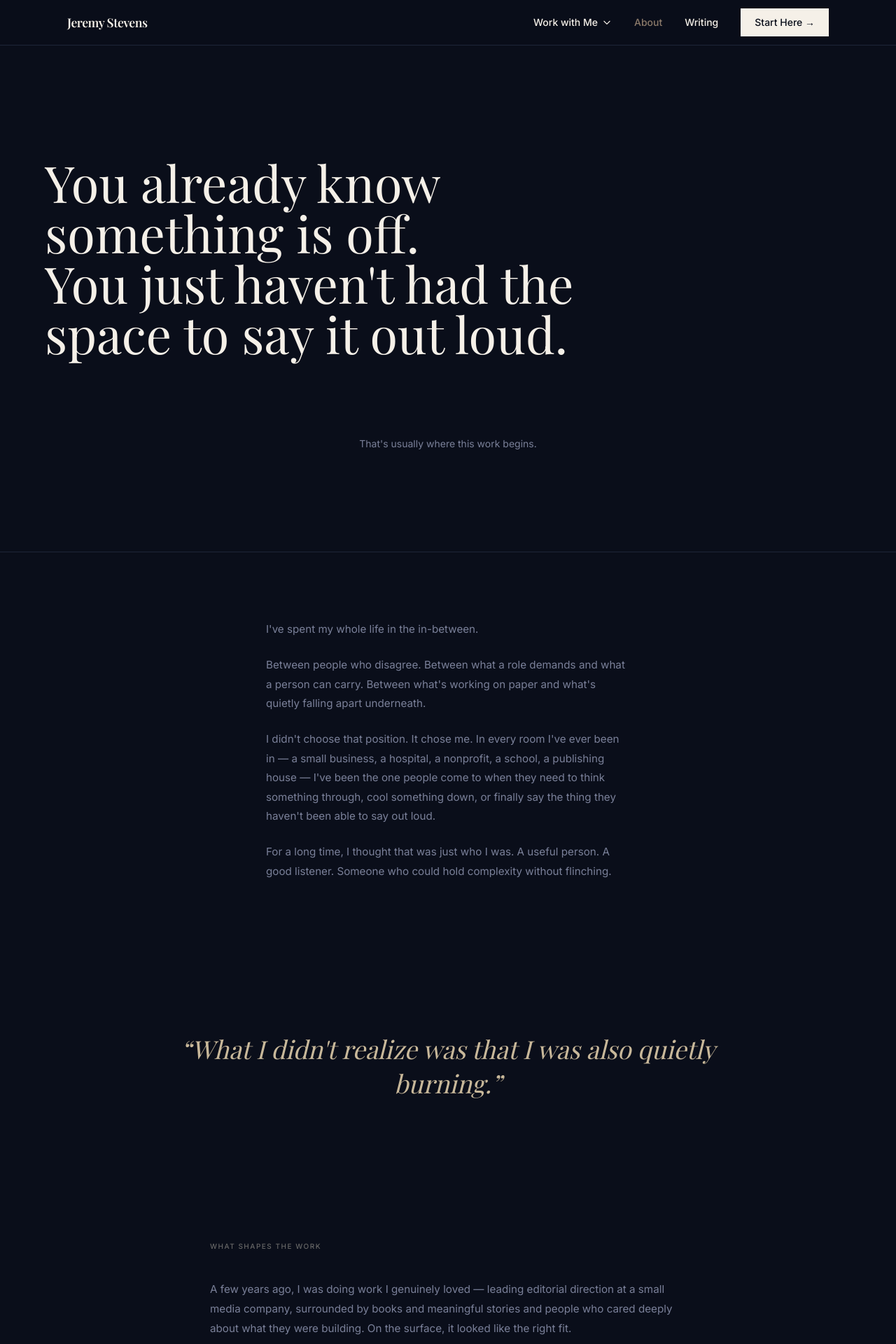
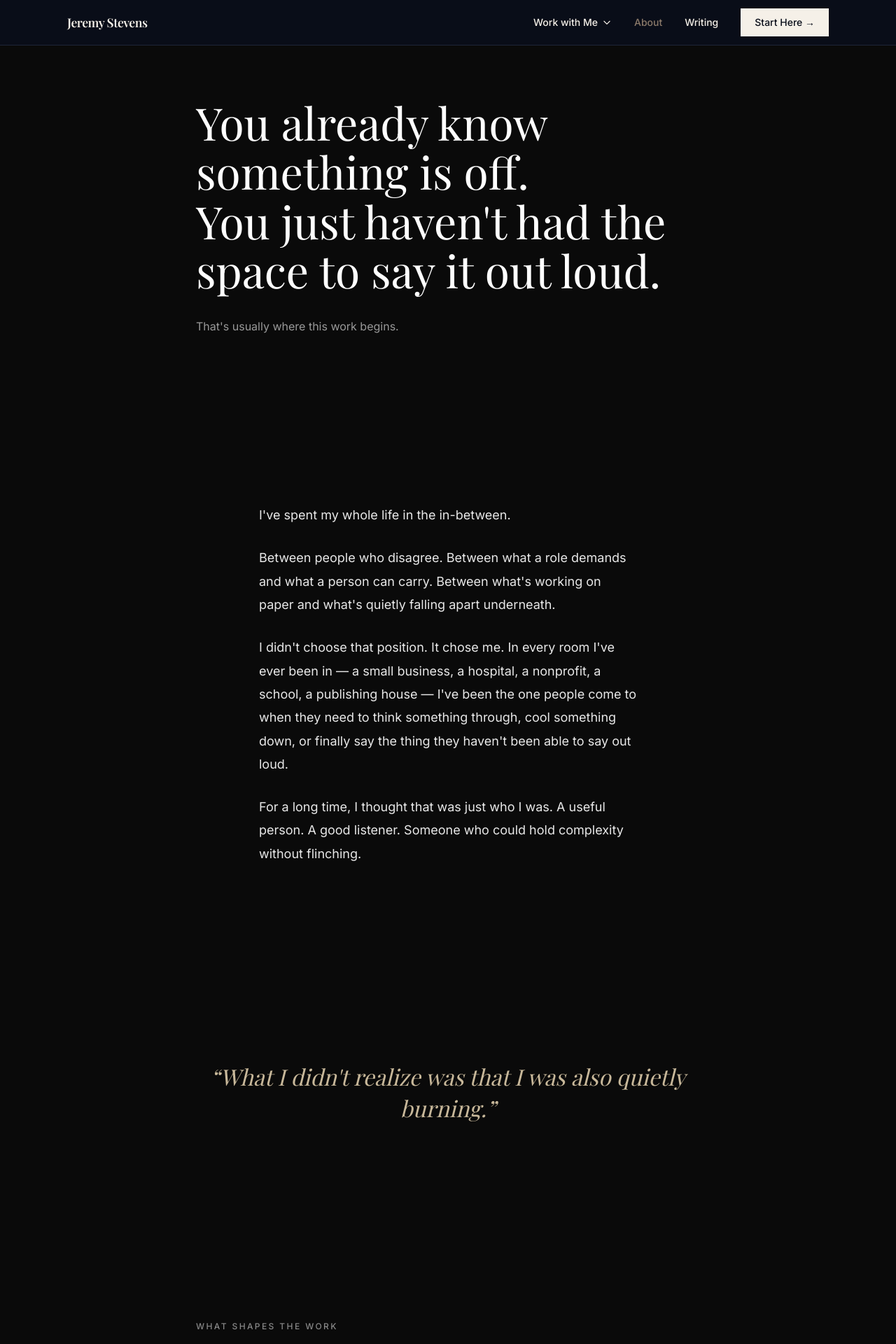
Before and after one commit to jskroening-afk/my-site, a Next.js app: page /about in a window 1280 px wide. Shown: the top 1920 px of the page at 70% size. Built offline with nearby package versions, Linux system fonts and the light colour scheme; a web font is replaced by a local one.

Commit message:
about page design system

```diff
--- a/app/(site)/about/page.tsx
+++ b/app/(site)/about/page.tsx
@@ -7,33 +7,71 @@ export const metadata: Metadata = {
     '1:1 coaching for founders and leaders in seasons of tension, transition, and lonely decision-making.',
 }
 
+const sectionStyle = {
+  paddingTop: '120px',
+  paddingBottom: '120px',
+}
+
+const prose: React.CSSProperties = {
+  maxWidth: '720px',
+  marginLeft: 'auto',
+  marginRight: 'auto',
+  fontSize: '1.125rem',
+  lineHeight: '1.85',
+  color: '#e8e8e8',
+  display: 'flex',
+  flexDirection: 'column',
+  gap: '28px',
+}
+
+const label: React.CSSProperties = {
+  fontSize: '0.75rem',
+  letterSpacing: '0.2em',
+  textTransform: 'uppercase',
+  color: '#888888',
+  fontWeight: 500,
+}
+
 export default function AboutPage() {
   return (
-    <>
-      {/* ── Section 1: Hero ── */}
-      <section className="px-6 lg:px-8 pt-48 pb-16 lg:pt-56 lg:pb-20">
-        <div className="max-w-6xl mx-auto">
-          <h1 className="font-serif text-5xl md:text-6xl lg:text-[4.5rem] font-normal leading-[1.1] text-[#f5f0e8] max-w-4xl">
+    <div style={{ backgroundColor: '#0a0a0a', minHeight: '100vh' }}>
+
+      {/* ── Hero ── */}
+      <section
+        className="px-6 lg:px-8"
+        style={{ paddingTop: '140px', paddingBottom: '120px' }}
+      >
+        <div style={{ maxWidth: '720px', marginLeft: 'auto', marginRight: 'auto' }}>
+          <h1
+            className="font-serif font-normal text-white"
+            style={{ fontSize: 'clamp(2.5rem, 5vw, 4rem)', lineHeight: '1.1' }}
+          >
             You already know something is off.<br />
             You just haven&apos;t had the space to say it out loud.
           </h1>
-        </div>
-      </section>
-
-      {/* ── Hero subline ── */}
-      <section className="px-6 lg:px-8 pb-28 lg:pb-36">
-        <div className="max-w-6xl mx-auto">
-          <p className="text-sm text-[#7a8099] text-center mt-8">
+          <p
+            className="mt-8"
+            style={{ fontSize: '1rem', color: '#999999', lineHeight: '1.6' }}
+          >
             That&apos;s usually where this work begins.
           </p>
         </div>
       </section>
 
-      {/* ── Section 2: Narrow prose ── */}
-      <section className="px-6 lg:px-8 py-20 lg:py-24 border-t border-[#1e2538]">
+      {/* ── Narrow prose ── */}
+      <section className="px-6 lg:px-8" style={sectionStyle}>
         <div
-          className="mx-auto space-y-6 text-[#7a8099] text-[0.95rem]"
-          style={{ maxWidth: '520px', lineHeight: '1.8' }}
+          style={{
+            maxWidth: '540px',
+            marginLeft: 'auto',
+            marginRight: 'auto',
+            fontSize: '1.125rem',
+            lineHeight: '1.85',
+            color: '#e8e8e8',
+            display: 'flex',
+            flexDirection: 'column',
+            gap: '28px',
+          }}
         >
           <p>I&apos;ve spent my whole life in the in-between.</p>
           <p>
@@ -53,42 +91,33 @@ export default function AboutPage() {
         </div>
       </section>
 
-      {/* ── Section 3: Pull quote ── */}
-      <section className="px-6 lg:px-8" style={{ paddingTop: '120px', paddingBottom: '120px' }}>
-        <div className="max-w-3xl mx-auto text-center">
+      {/* ── Pull quote ── */}
+      <section
+        className="px-6 lg:px-8"
+        style={{ paddingTop: '160px', paddingBottom: '160px' }}
+      >
+        <div
+          style={{ maxWidth: '800px', marginLeft: 'auto', marginRight: 'auto', textAlign: 'center' }}
+        >
           <p
-            className="font-serif font-normal italic leading-snug"
-            style={{ fontSize: '2.25rem', color: '#C8B89A' }}
+            className="font-serif font-normal italic"
+            style={{ fontSize: 'clamp(1.5rem, 3vw, 2rem)', lineHeight: '1.4', color: '#C8B89A' }}
           >
             &ldquo;What I didn&apos;t realize was that I was also quietly burning.&rdquo;
           </p>
         </div>
       </section>
 
-      {/* ── Section 4: Label — "What shapes the work" ── */}
-      <section className="px-6 lg:px-8" style={{ marginTop: '80px', paddingBottom: '40px' }}>
-        <div className="max-w-[680px] mx-auto">
-          <p
-            className="font-medium"
-            style={{
-              fontSize: '10px',
-              letterSpacing: '0.15em',
-              textTransform: 'uppercase',
-              color: '#666666',
-            }}
-          >
-            What shapes the work
-          </p>
+      {/* ── Label: What shapes the work ── */}
+      <section className="px-6 lg:px-8" style={{ paddingTop: '120px', paddingBottom: '40px' }}>
+        <div style={{ maxWidth: '720px', marginLeft: 'auto', marginRight: 'auto' }}>
+          <p style={label}>What shapes the work</p>
         </div>
       </section>
 
-      {/* ── Section 5: Body prose ── */}
-      <section className="px-6 lg:px-8 pb-24 lg:pb-32">
-        <div
-          className="mx-auto text-[#7a8099] text-[0.95rem]"
-          style={{ maxWidth: '680px', lineHeight: '1.85' }}
-        >
-          <div style={{ display: 'flex', flexDirection: 'column', gap: '28px' }}>
+      {/* ── Body prose ── */}
+      <section className="px-6 lg:px-8" style={{ paddingBottom: '120px' }}>
+        <div style={prose}>
           <p>
             A few years ago, I was doing work I genuinely loved &mdash; leading editorial direction
             at a small media company, surrounded by books and meaningful stories and people who
@@ -129,33 +158,18 @@ export default function AboutPage() {
             mind, spirit, and the particular pressures of the world you&apos;re living in.
           </p>
         </div>
+      </section>
+
+      {/* ── Label: A few things worth sharing ── */}
+      <section className="px-6 lg:px-8" style={{ paddingTop: '120px', paddingBottom: '40px' }}>
+        <div style={{ maxWidth: '720px', marginLeft: 'auto', marginRight: 'auto' }}>
+          <p style={label}>A few things worth sharing</p>
         </div>
       </section>
 
-      {/* ── Section 6: Label — "A few things worth sharing" ── */}
-      <section className="px-6 lg:px-8" style={{ marginTop: '80px', paddingBottom: '40px' }}>
-        <div className="max-w-[680px] mx-auto">
-          <p
-            className="font-medium"
-            style={{
-              fontSize: '10px',
-              letterSpacing: '0.15em',
-              textTransform: 'uppercase',
-              color: '#666666',
-            }}
-          >
-            A few things worth sharing
-          </p>
-        </div>
-      </section>
-
-      {/* ── Section 7: Personal paragraphs ── */}
-      <section className="px-6 lg:px-8 pb-24 lg:pb-32">
-        <div
-          className="mx-auto text-[#7a8099] text-[0.95rem]"
-          style={{ maxWidth: '680px', lineHeight: '1.85' }}
-        >
-          <div style={{ display: 'flex', flexDirection: 'column', gap: '28px' }}>
+      {/* ── Personal paragraphs ── */}
+      <section className="px-6 lg:px-8" style={{ paddingBottom: '120px' }}>
+        <div style={prose}>
           <p>
             I&apos;m based in Minneapolis. I&apos;m married with three daughters. I love books more than
             is probably reasonable.
@@ -168,17 +182,13 @@ export default function AboutPage() {
           </p>
           <p>Which is, in a way, the whole point.</p>
         </div>
-        </div>
       </section>
 
-      {/* ── Section 8: CTA ── */}
-      <section className="px-6 lg:px-8 pb-28 lg:pb-36" style={{ marginTop: '80px' }}>
-        <div className="max-w-[680px] mx-auto">
+      {/* ── CTA ── */}
+      <section className="px-6 lg:px-8" style={{ paddingBottom: '140px' }}>
+        <div style={{ maxWidth: '720px', marginLeft: 'auto', marginRight: 'auto' }}>
           <hr style={{ border: 'none', borderTop: '1px solid #2a2a2a', marginBottom: '80px' }} />
-          <p
-            className="text-[#7a8099] text-[0.95rem] mb-10"
-            style={{ lineHeight: '1.85' }}
-          >
+          <p style={{ fontSize: '1.125rem', lineHeight: '1.85', color: '#e8e8e8', marginBottom: '40px' }}>
             If any of this resonates, the discovery call is a real conversation &mdash; not a sales
             pitch. Forty-five minutes to see whether the work makes sense for where you are
             right now.
@@ -191,6 +201,7 @@ export default function AboutPage() {
           </Link>
         </div>
       </section>
-    </>
+
+    </div>
   )
 }
```
Lines whose indentation alone changed are shown as unchanged.
